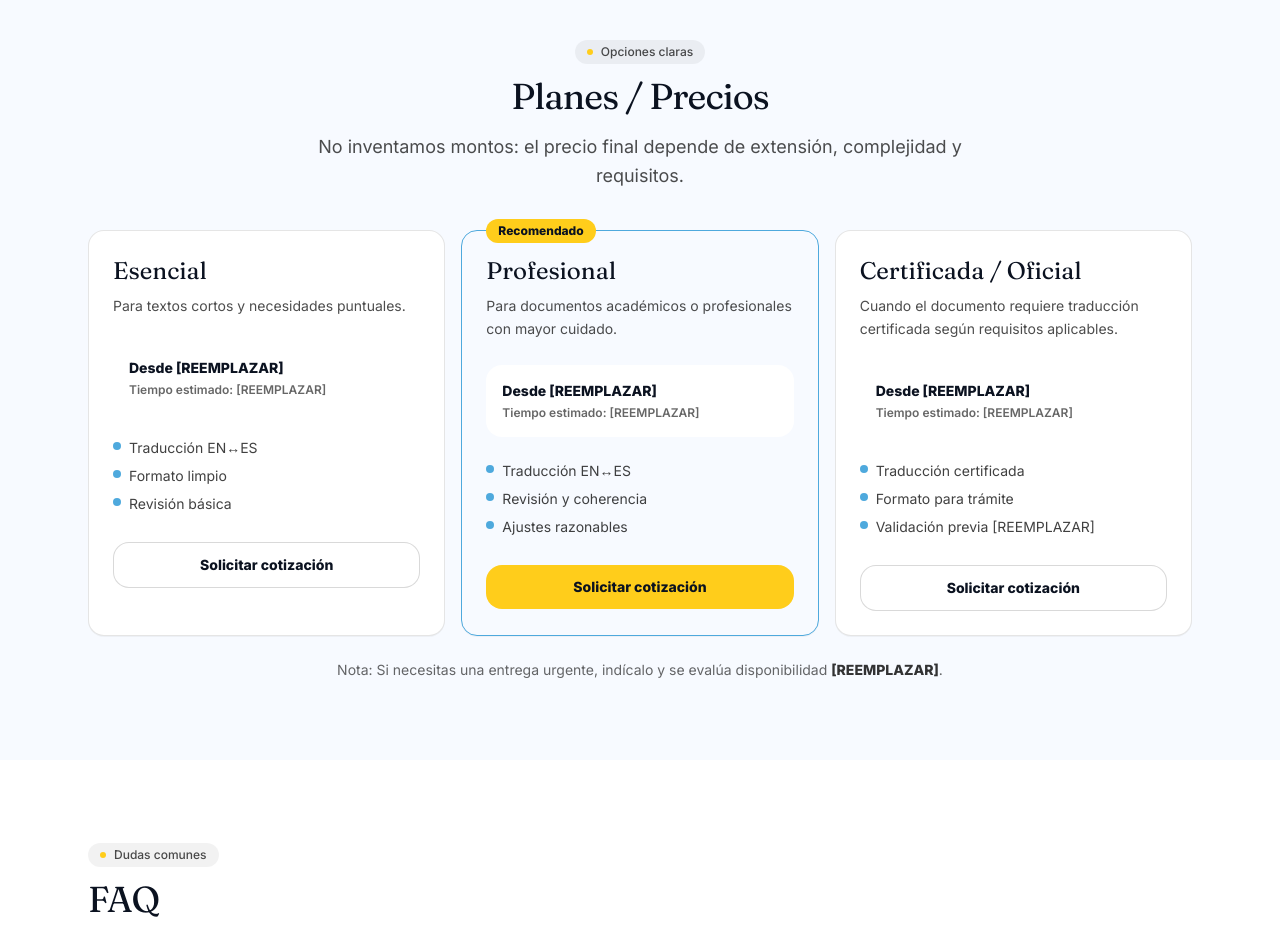
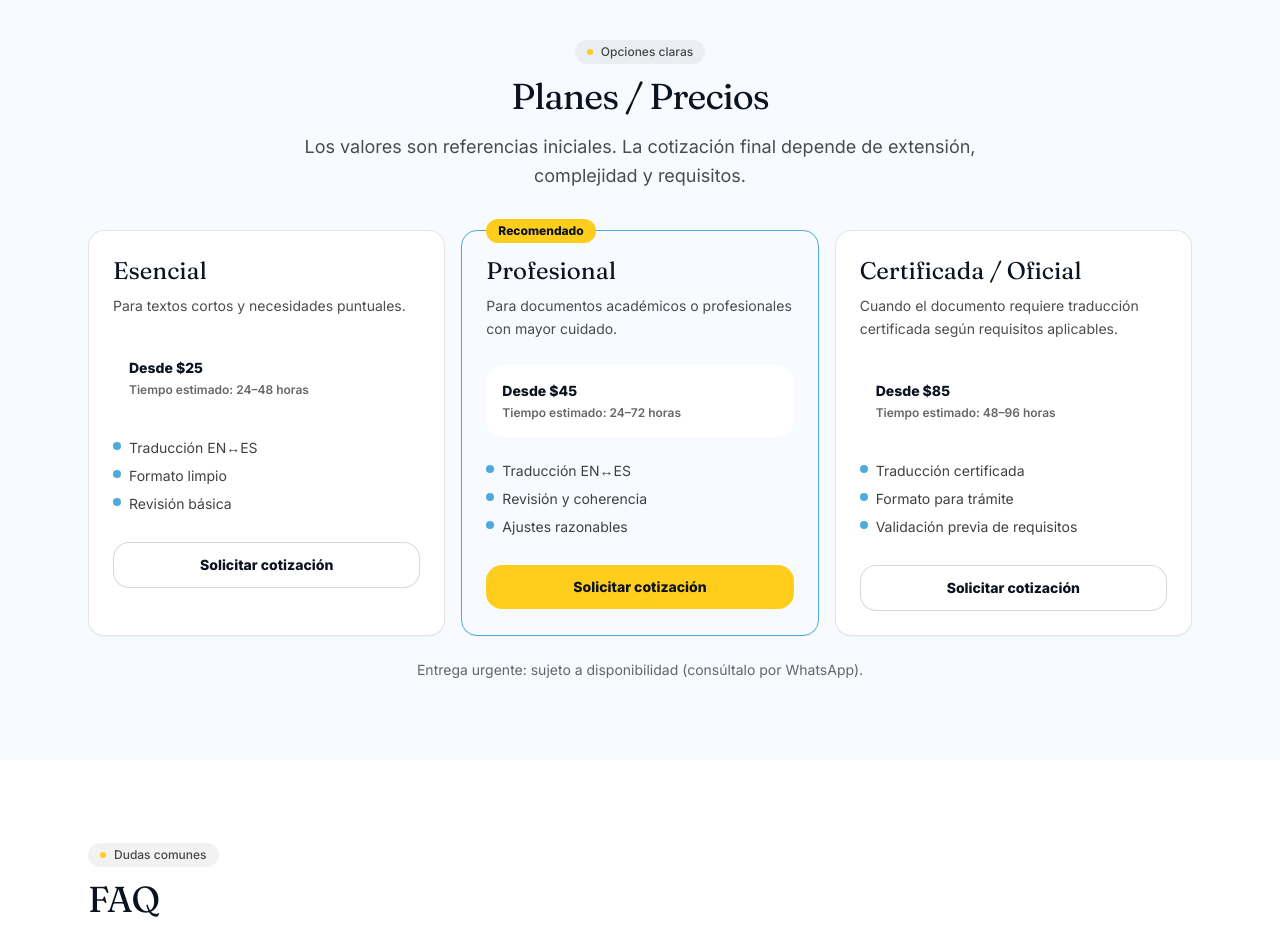
Before and after one commit to lulabtechnology/eurides, a Next.js app in the folder eurides-landing/: page / in a window 1280 px wide. Shown: the part 3780-4709 px from the top of the page. Built offline with nearby package versions, Linux system fonts and the light colour scheme.

Commit message:
Update Pricing.tsx

```diff
--- a/eurides-landing/components/Pricing.tsx
+++ b/eurides-landing/components/Pricing.tsx
@@ -8,25 +8,25 @@ const plans = [
   {
     name: "Esencial",
     forWho: "Para textos cortos y necesidades puntuales.",
-    price: "Desde [REEMPLAZAR]",
-    time: "Tiempo estimado: [REEMPLAZAR]",
+    price: "Desde $25",
+    time: "Tiempo estimado: 24–48 horas",
     items: ["Traducción EN↔ES", "Formato limpio", "Revisión básica"],
     featured: false,
   },
   {
     name: "Profesional",
     forWho: "Para documentos académicos o profesionales con mayor cuidado.",
-    price: "Desde [REEMPLAZAR]",
-    time: "Tiempo estimado: [REEMPLAZAR]",
+    price: "Desde $45",
+    time: "Tiempo estimado: 24–72 horas",
     items: ["Traducción EN↔ES", "Revisión y coherencia", "Ajustes razonables"],
     featured: true,
   },
   {
     name: "Certificada / Oficial",
     forWho: "Cuando el documento requiere traducción certificada según requisitos aplicables.",
-    price: "Desde [REEMPLAZAR]",
-    time: "Tiempo estimado: [REEMPLAZAR]",
-    items: ["Traducción certificada", "Formato para trámite", "Validación previa [REEMPLAZAR]"],
+    price: "Desde $85",
+    time: "Tiempo estimado: 48–96 horas",
+    items: ["Traducción certificada", "Formato para trámite", "Validación previa de requisitos"],
     featured: false,
   },
 ];
@@ -39,7 +39,7 @@ export function Pricing() {
       <SectionHeader
         eyebrow="Opciones claras"
         title="Planes / Precios"
-        subtitle="No inventamos montos: el precio final depende de extensión, complejidad y requisitos."
+        subtitle="Los valores son referencias iniciales. La cotización final depende de extensión, complejidad y requisitos."
         align="center"
       />
 
@@ -62,9 +62,7 @@ export function Pricing() {
               </div>
             ) : null}
 
-            <h3 className="font-[family-name:var(--font-fraunces)] text-2xl text-[var(--ink)]">
-              {p.name}
-            </h3>
+            <h3 className="font-[family-name:var(--font-fraunces)] text-2xl text-[var(--ink)]">{p.name}</h3>
             <p className="mt-2 text-sm leading-relaxed text-black/70">{p.forWho}</p>
 
             <div className="mt-6 rounded-2xl bg-white p-4">
@@ -97,7 +95,7 @@ export function Pricing() {
       </div>
 
       <p className="mt-6 text-center text-sm text-black/60">
-        Nota: Si necesitas una entrega urgente, indícalo y se evalúa disponibilidad <span className="font-extrabold text-black/80">[REEMPLAZAR]</span>.
+        Entrega urgente: sujeto a disponibilidad (consúltalo por WhatsApp).
       </p>
     </div>
   );
```
